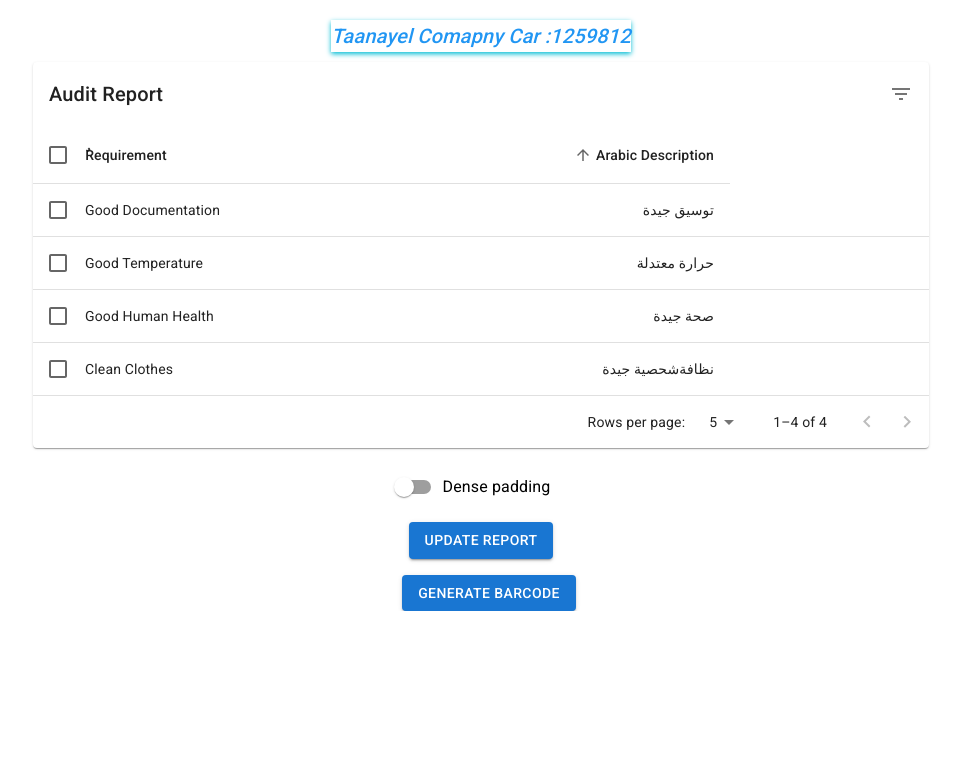
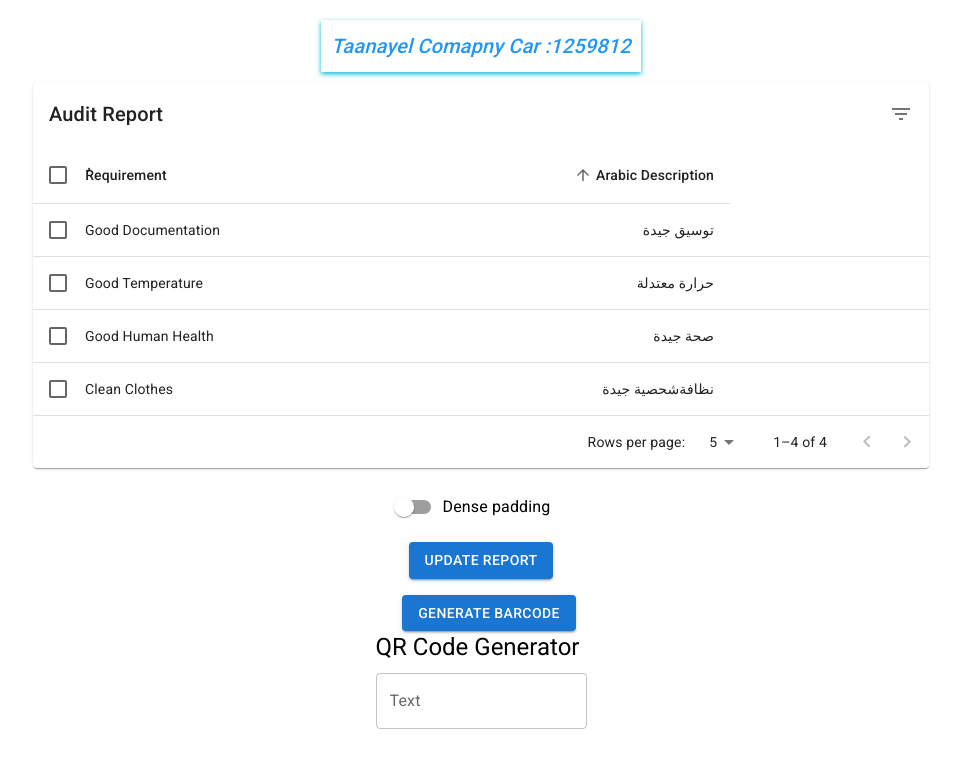
Before and after one commit to jocelynerizk/animal-frontend, a React (Create React App) app: page /AuditDash in a window 1280 px wide. Shown: the top 768 px of the page, without its empty margins (159-1120 px from the left). Built offline with nearby package versions, Linux system fonts and the light colour scheme.

Commit message:
le final

```diff
--- a/src/DashboardMUI/AuditDash.jsx
+++ b/src/DashboardMUI/AuditDash.jsx
@@ -22,6 +22,7 @@ import Switch from '@mui/material/Switch';
 import DeleteIcon from '@mui/icons-material/Delete';
 import FilterListIcon from '@mui/icons-material/FilterList';
 import { visuallyHidden } from '@mui/utils';
+import GeneratQRCodeGeneratore from "../components/QRCodeGenerator";
 
 function createData(id, name, calories) {
   return {
@@ -30,20 +31,21 @@ function createData(id, name, calories) {
     calories,
   };
 }
+
 const headerStyle = {
   backgroundColor: 'white',
   color: '#2196f3',
-    boxShadow: '0px 2px 5px 0px #00bcd4', // Ombre légère
-    textAlign: 'center', // Centrer le texte
-    fontStyle: 'italic', // Texte en italique
-    padding : '10 px',
+  boxShadow: '0px 2px 5px 0px #00bcd4',
+  textAlign: 'center',
+  fontStyle: 'italic',
+  padding: '10px',
 };
 
 const rows = [
-  createData(1, 'Good Temperature', 'حرارة معتدلة' ),
+  createData(1, 'Good Temperature', 'حرارة معتدلة'),
   createData(2, 'Clean Clothes', 'نظافةشحصية جيدة'),
   createData(3, 'Good Human Health', 'صحة جيدة'),
-  createData(4, 'Good Documentation',  'توسيق جيدة'),
+  createData(4, 'Good Documentation', 'توسيق جيدة'),
 ];
 
 function descendingComparator(a, b, orderBy) {
@@ -61,7 +63,6 @@ function getComparator(order, orderBy) {
     ? (a, b) => descendingComparator(a, b, orderBy)
     : (a, b) => -descendingComparator(a, b, orderBy);
 }
-
 
 function stableSort(array, comparator) {
   const stabilizedThis = array.map((el, index) => [el, index]);
@@ -88,8 +89,6 @@ const headCells = [
     disablePadding: false,
     label: 'Arabic Description',
   },
-
-
 ];
 
 function EnhancedTableHead(props) {
@@ -374,11 +373,10 @@ export default function EnhancedTable() {
       </Box>
       <Box sx={{ ml: 2 }}>
         <Button variant="contained" color="primary">
-            Generate Barcode
+          GENERATE BARCODE
         </Button>
-
-
       </Box>
+      <GeneratQRCodeGeneratore />
     </Box>
   );
 }
```
Lines whose indentation alone changed are shown as unchanged.
